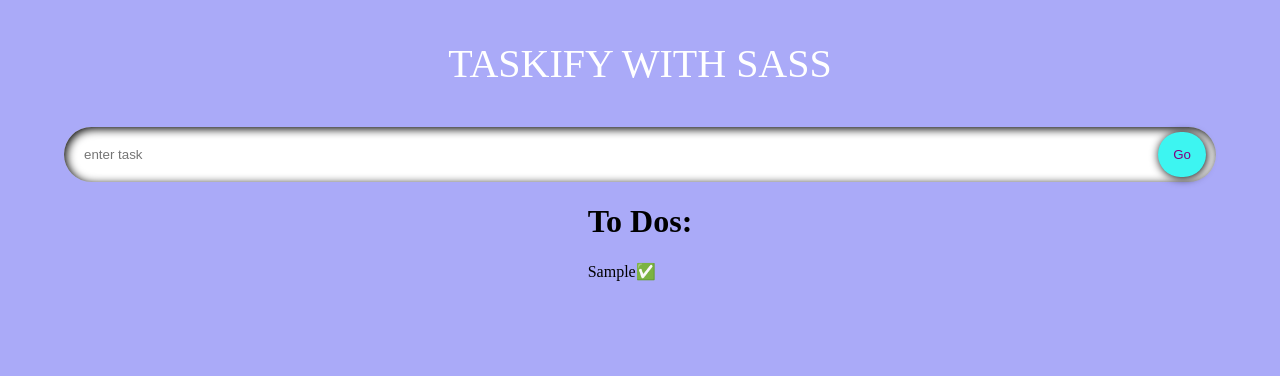
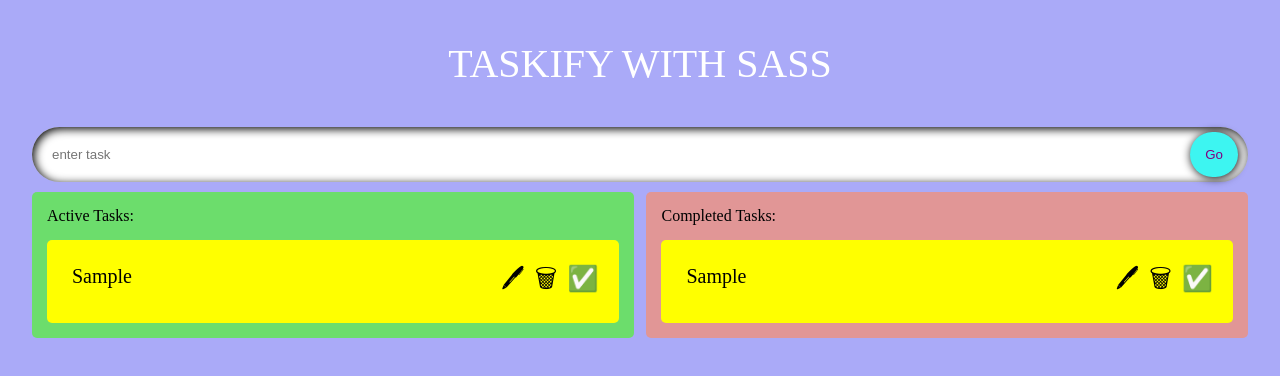
Before and after one commit to Lucy-de-Rojas/todos, a React (Create React App) app: page / in a window 1280 px wide. Both pictures are taken after typing "Sample" into the empty fields and a click on the button "Go". Shown: the top 376 px of the page. Built offline with nearby package versions, Linux system fonts and the light colour scheme; a web font is replaced by a local one.

Commit message:
adding to list

```diff
--- a/src/App.tsx
+++ b/src/App.tsx
@@ -47,7 +47,7 @@ const App:React.FC = () => {
 
 
 
-        <TodoList todos={todos}/>
+        <TodoList todos={todos} setTodos={setTodos}/>
 
 
 
--- a/src/components/inputField.tsx
+++ b/src/components/inputField.tsx
@@ -20,7 +20,7 @@ interface Props {
 
 
 
-
+// 🟥🟥🟥
 const InputField:React.FC<Props> = ({todo, setTodo, todos,setTodos}) => {
 
 
@@ -28,18 +28,21 @@ const InputField:React.FC<Props> = ({todo, setTodo, todos,setTodos}) => {
 
 
 
-
+// 🟥
   function handleChange(event:React.SyntheticEvent) {
-    let value = event.target as HTMLInputElement;
-    setTodo(value.value);
+    console.clear();
+    console.log('change:',(event.target as HTMLInputElement).value )
+    setTodo((event.target as HTMLInputElement).value);
   }
 
 
+
+  // 🟥
   function handleSubmit(event:React.SyntheticEvent) {
     event.preventDefault();
     console.log('submitting', todo);
+
     if(todo) {
-
 
       let data:Todo = {
         todo: todo,
--- /dev/null
+++ b/src/components/singleTodo.tsx
@@ -0,0 +1,184 @@
+import React, {useState} from 'react'
+import { Todo } from '../model'
+
+import '../styles/single-todo.scss';
+import TodoList from './todoList';
+import { Value } from 'sass';
+
+
+interface Props {
+        todo:Todo;
+        key: number;
+        todos: Todo[];
+        setTodos:React.Dispatch<React.SetStateAction<Todo[]>>;
+}
+
+
+
+
+
+
+
+
+const SingleTodo:React.FC<Props> = ({todo, key, todos, setTodos}) => {
+
+        console.clear();
+
+
+
+        // for editing todo: 🟥
+        const [edit,setEdit] = useState<boolean>(false);
+        const [editTodo, setEditTodo] = useState<string | number>(todo.todo);
+
+        console.log('edit?🟥', edit);
+
+
+
+
+
+        // done:
+        function handleDone(id:number) {
+                setTodos(todos.map((todo) => {
+                        return todo.id===id ? {...todo, isDone: !todo.isDone}:todo;
+                }))
+        }
+
+
+
+        // delete:
+        function handleDelete(id:number) {
+                setTodos(todos.filter((item) => {
+                        return item.id !== id;
+                }));
+        }
+
+
+
+        // EDIT on SUBMIT: 🟥
+        function handleEdit(event:React.FormEvent, id:number) {
+                event.preventDefault();
+                setEdit(false);
+
+                // set todos with updated value:
+                let newTodos:Todo[] = todos.map((todoX) => {
+                        if(todoX.id===id){
+                               return {...todo, todo: editTodo}
+                        }
+                        return todo;
+                })
+
+                setTodos(newTodos);
+
+
+
+
+        }
+
+
+
+
+
+
+
+
+        return (<form className='todos__single' onSubmit={(event) => {
+                        handleEdit(event,todo.id );
+
+        }}>
+
+
+
+{/* done?  */}
+                {
+                todo.isDone ? (
+                        <span className="todos__single__text__done">{todo.todo}</span>
+
+                        ) : (
+
+                                // EDIT🟥
+                                edit ? (
+                                        <input
+                                                type='text'
+                                                value={editTodo}
+                                                onChange={(event:React.FormEvent) => {
+                                                        event.preventDefault();
+                                                        setEditTodo((event.target as HTMLInputElement).value);
+                                                        console.log('edtiing:🟥', editTodo);
+                                        }} />
+                                        ) : (
+
+                                                <span className="todos__single__text">{todo.todo}</span>
+                                                )
+
+                                                )
+                                        }
+
+
+
+
+
+
+
+
+
+                                        {/* editing?🟥 */}
+{/*
+                {edit  && <input type='text' onChange={(event) => {
+                                event.preventDefault();
+                                setEditTodo((event.target as HTMLInputElement).value);
+                        }}
+                                value={editTodo}
+
+                        />
+                 } */}
+
+
+
+
+
+
+
+
+
+
+
+                {/* icons: */}
+                 <div>
+
+
+                        {/* EDIT: 🟥*/}
+                        <span
+                                className='icon'
+                                onClick={() => {
+                                        if(!edit && !todo.isDone) {
+                                        setEdit(!edit);}}}
+
+                        >🖊</span>
+
+
+
+
+
+
+
+                        {/* DELETE: */}
+                        <span className='icon' onClick={() => {
+                                handleDelete(todo.id);
+                        }}>🗑</span>
+
+
+
+
+                        {/* done: */}
+                        <span className='icon' onClick={() => {
+                                handleDone(todo.id);
+                        }}>✅</span>
+
+                 </div>
+
+
+
+
+                 </form>)}
+
+export default SingleTodo
--- a/src/components/todoList.tsx
+++ b/src/components/todoList.tsx
@@ -1,11 +1,16 @@
 import React from 'react'
 import { Todo } from '../model'
 
-import '../styles/displayTodos.scss';
+import '../styles/todos.scss';
+
+import SingleTodo from './singleTodo';
+
+
 
 
 interface Props {
         todos: Todo[];
+        setTodos: React.Dispatch<React.SetStateAction<Todo[]>>;
 
 }
 
@@ -15,27 +20,50 @@ interface Props {
 
 
 
-const TodoList = ({todos}:Props) => {
+const TodoList = ({todos, setTodos}:Props) => {
   return (
-    <div>
-        <h1>To Dos:</h1>
+        <div className="container">
+
+    <div className='todos'>
+        <span>Active Tasks:</span>
+
+        {todos.map((todo) => {
+                return <div key={todo.id
+                }>
 
 
-        {todos.map((item) => {
-                return <div key={item.id
+        <SingleTodo
+                todo={todo}
+                key={todo.id}
+                todos={todos}
+                setTodos={setTodos} />
+                        </div>
+        })}
+
+        </div>  {/* end of todos */}
+
+        <div className="todos remove">
+        <span>Completed Tasks:</span>
+        {todos.map((todo) => {
+                return <div key={todo.id
                 }>
 
-                       <span className='todo'>
-                        {item.todo}
-                        </span>
 
-                        <span className='done'>
-                                ✅
-                        </span>
+        <SingleTodo
+                todo={todo}
+                key={todo.id}
+                todos={todos}
+                setTodos={setTodos} />
+                        </div>
+        })}
 
 
-                        </div>
-        })}
+
+
+
+        </div>
+
+
 
     </div>
   )
--- a/src/styles/App.scss
+++ b/src/styles/App.scss
@@ -2,6 +2,7 @@
 
 .App {
         display: flex;
+        box-sizing: border-box;
         width: 100vw;
         height: 100vh;
         flex-direction: column;
@@ -26,7 +27,7 @@
 
 
 
-        @media (max-width:500px) {
+        @media (max-width:600px) {
                 .heading {
                         margin: 15px 0;
                         font-size: 35px;
--- a/src/styles/inputField.scss
+++ b/src/styles/inputField.scss
@@ -9,7 +9,7 @@
 
 
 .input {
-        width: 90%;
+        width: 95%;
         position: relative;
         display: flex;
         align-items: center;
@@ -58,3 +58,11 @@
 
         }
 }
+
+
+
+@media (max-width:600px) {
+        .input {
+                width: 95%;
+        }
+}
--- /dev/null
+++ b/src/styles/single-todo.scss
@@ -0,0 +1,58 @@
+
+.icon {
+        margin-left: 10px;
+        font-size: 25px;
+        cursor: pointer;
+}
+
+
+.todos__single {
+        display: flex;
+        border-radius: 5px;
+        padding: 20px;
+        margin-top: 15px;
+        background-color: yellow;
+        transition: 1s all;
+        &:hover {
+                box-shadow: 0 0 5px black;
+                transform: scale(1.05);
+        }
+}
+
+
+.todos__single__text {
+        flex: 1;
+        padding: 5px;
+        border: none;
+        font-size: 20px;
+
+}
+
+.todos__single__text__done {
+        text-decoration: line-through;
+}
+
+.todos__single__text:focus {
+        outline: none;
+}
+
+
+
+
+
+
+
+@media (max-width:600px) {
+        .todos__single {
+                width: 100%;
+                background-color: rgb(244, 115, 115);
+        }
+
+}
+
+
+@media (max-width:800px) {
+        .todos__single {
+                width: 45%;
+        }
+}
--- /dev/null
+++ b/src/styles/todos.scss
@@ -0,0 +1,40 @@
+.container {
+        display:flex ;
+        width: 95%;
+        margin-top: 10px;
+        justify-content: space-between;
+        align-items: flex-start;
+}
+
+
+
+.todos {
+        display: flex;
+        width: 47%;
+        background-color: rgb(108, 221, 108);
+        flex-direction: column;
+        padding: 15px;
+        border-radius: 5px;
+
+}
+
+
+@media (max-width: 600px) {
+        .todos {
+                width: 95%;
+                flex-direction: column;
+        }
+}
+
+
+
+
+
+
+
+
+
+
+.remove {
+        background-color: rgb(225, 150, 150);
+}
```
Also changed, not shown: src/styles/displayTodos.scss (deleted).
